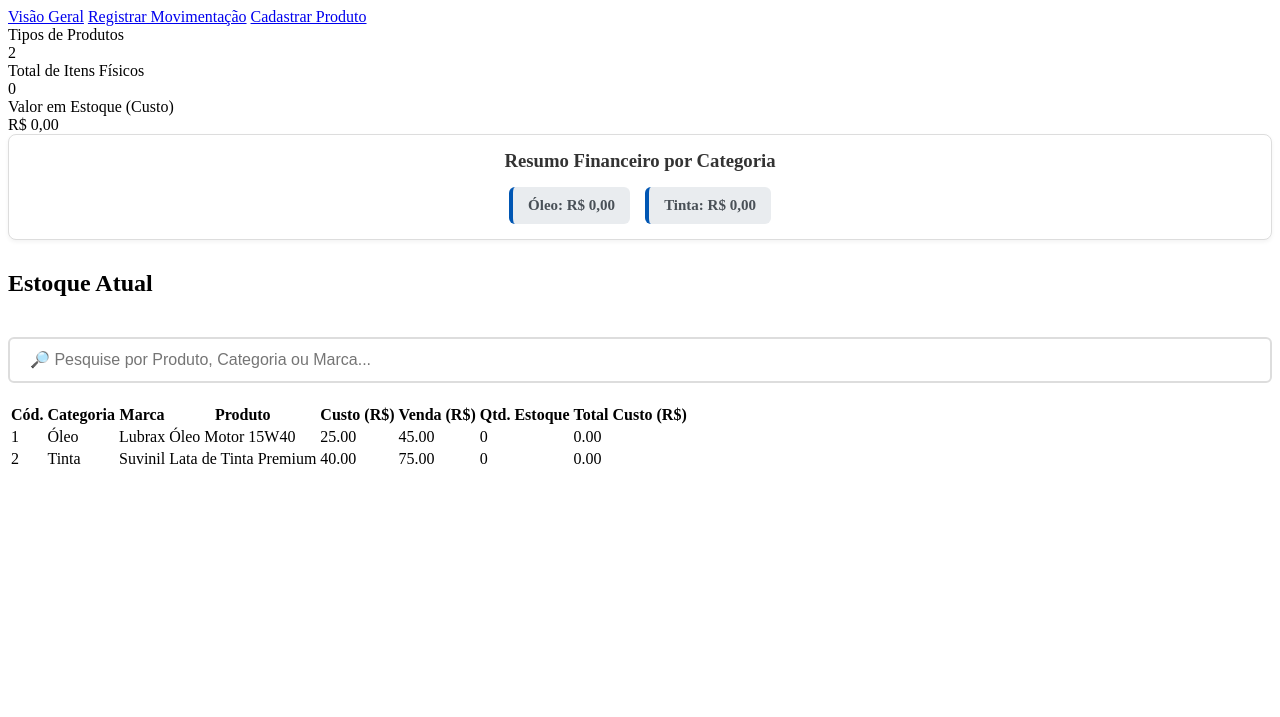
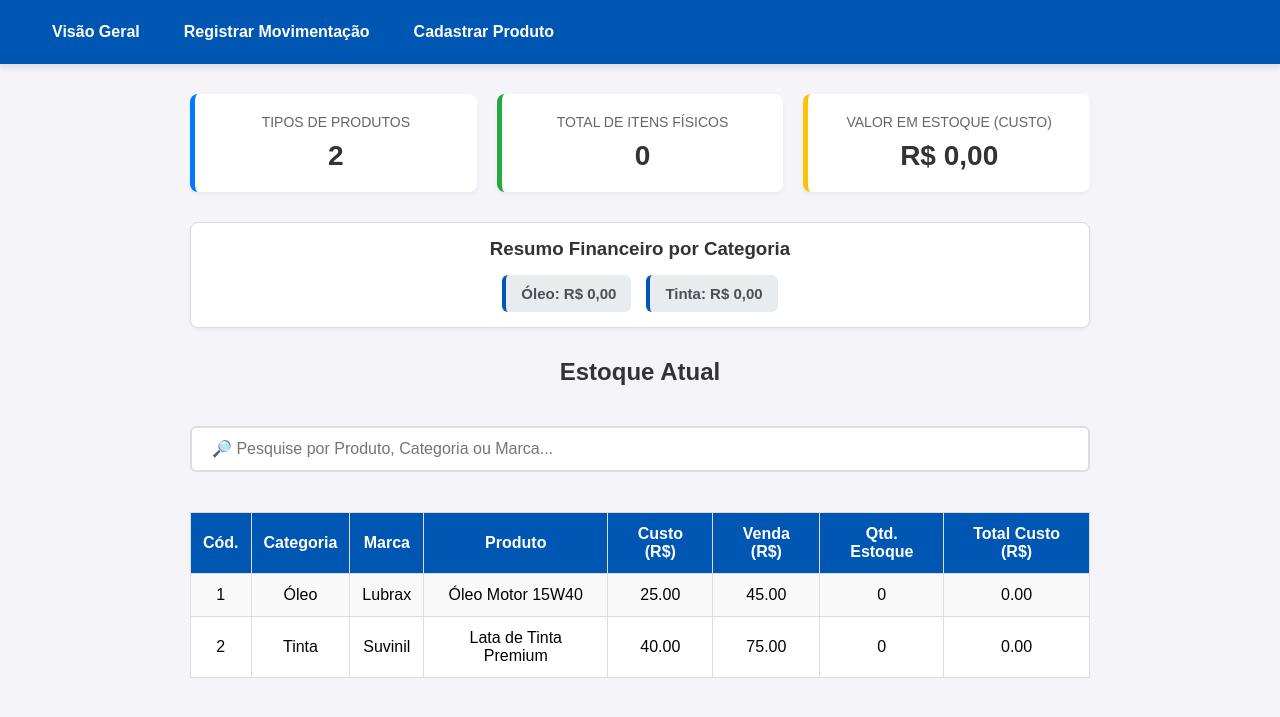
Before and after one commit to GabMS1/oficina-estoque, a Flask app: page / in a window 1280 px wide. Shown: the top 717 px of the page. Run offline with Flask 3, Linux system fonts and the light colour scheme; data comes from the database, SQL or seed files in the repository; data that the repository does not hold is empty.

```diff
--- a/static/css/style.css
+++ b/static/css/style.css
@@ -1,3 +1,114 @@
+/* static/css/style.css */
+body {
+    font-family: Arial, sans-serif;
+    margin: 40px;
+    background-color: #f4f4f9;
+}
+h1, h2 {
+    color: #333;
+    text-align: center;
+}
+.container {
+    max-width: 900px;
+    margin: auto;
+}
+.table {
+    width: 100%;
+    border-collapse: collapse;
+    margin-top: 20px;
+    background-color: #fff;
+}
+.table th, .table td {
+    border: 1px solid #ddd;
+    padding: 12px;
+    text-align: center;
+}
+.table th {
+    background-color: #0056b3;
+    color: white;
+}
+.table-striped tbody tr:nth-of-type(odd) {
+    background-color: #f9f9f9;
+}
+.form-container {
+    background: #fff;
+    padding: 20px;
+    border-radius: 8px;
+    margin-top: 30px;
+    border: 1px solid #ddd;
+}
+.form-group {
+    margin-bottom: 15px;
+    display: flex;
+    gap: 10px;
+    align-items: center;
+    justify-content: center;
+    flex-wrap: wrap;
+}
+input, select, button {
+    padding: 8px;
+    font-size: 14px;
+}
+button {
+    background-color: #28a745;
+    color: white;
+    border: none;
+    cursor: pointer;
+    font-weight: bold;
+    padding: 10px 20px;
+    border-radius: 4px;
+}
+button:hover {
+    background-color: #218838;
+}
+/* --- NOVAS REGRAS: NAVBAR E DASHBOARD --- */
+.navbar {
+    background-color: #0056b3;
+    padding: 15px 40px;
+    display: flex;
+    gap: 20px;
+    margin: -40px -40px 30px -40px; /* Compensa a margem do body */
+    box-shadow: 0 4px 6px rgba(0,0,0,0.1);
+}
+.navbar a {
+    color: white;
+    text-decoration: none;
+    font-weight: bold;
+    font-size: 16px;
+    padding: 8px 12px;
+    border-radius: 4px;
+    transition: background 0.3s;
+}
+.navbar a:hover {
+    background-color: #004494;
+}
+.dashboard {
+    display: flex;
+    gap: 20px;
+    margin-bottom: 30px;
+    justify-content: space-between;
+}
+.card {
+    background: #fff;
+    padding: 20px;
+    border-radius: 8px;
+    border-left: 5px solid #28a745;
+    flex: 1;
+    box-shadow: 0 2px 4px rgba(0,0,0,0.05);
+    text-align: center;
+}
+.card-title {
+    font-size: 14px;
+    color: #666;
+    text-transform: uppercase;
+    margin-bottom: 10px;
+}
+.card-value {
+    font-size: 28px;
+    font-weight: bold;
+    color: #333;
+}
+
 /* --- ESTILOS DA PESQUISA E CATEGORIAS --- */
 .search-box {
     width: 100%;
```
